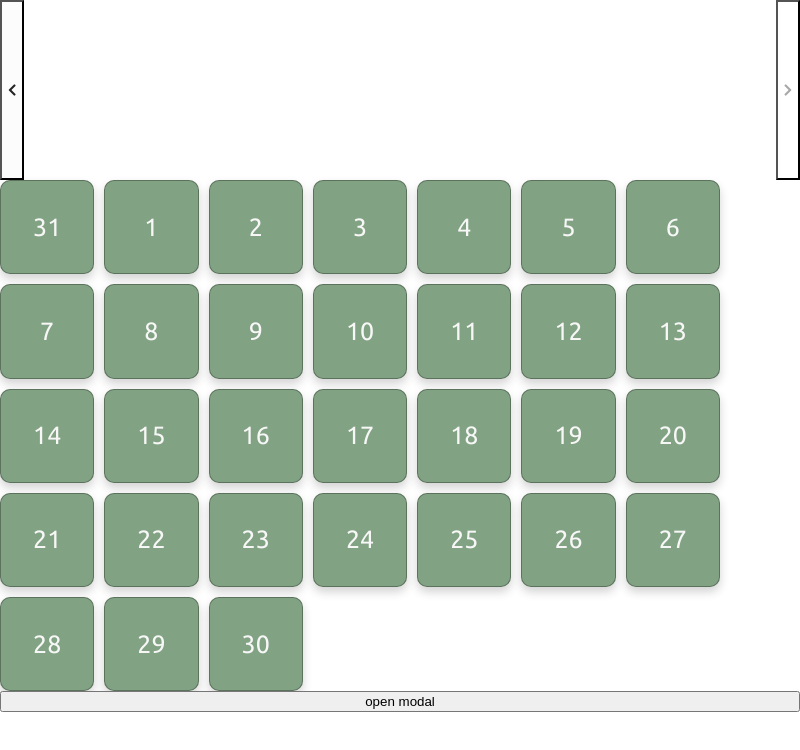
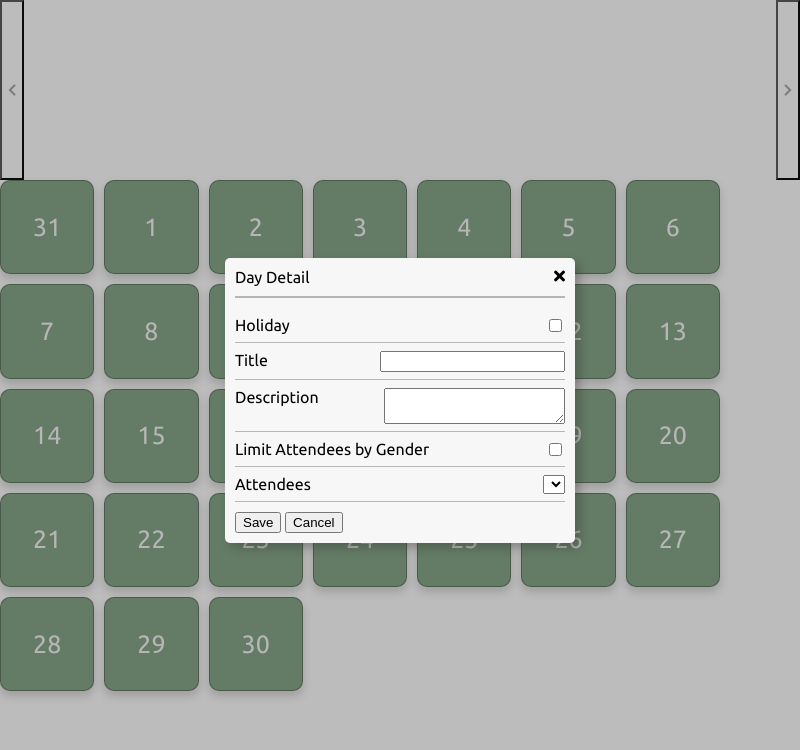
Before and after one commit to dajcarova/JS2, an Electron app: page render-process/index.html in a window 800 px wide. Both pictures are taken after a click on the element "10". Drawn offline with Linux system fonts and the light colour scheme; no server answers.

Commit message:
lekce 3.06

```diff
--- a/render-process/components/day/day.js
+++ b/render-process/components/day/day.js
@@ -33,7 +33,7 @@ export class Day extends HTMLElement{
   }
 
   handleClickEvent(){
-    alert('Today is: ', this.getDayName())
+    window.showModal()
   }
 
 }
--- a/render-process/index.html
+++ b/render-process/index.html
@@ -15,7 +15,6 @@
   <section class="main-content"></section>
   <footer class="footer"></footer>
 
-  <button class="open-modal">open modal</button>
   <template id="modal-template">
     <section class="modal-container">
       <div class="modal-body">
@@ -26,10 +25,36 @@
           </div>
         </div>
         <div class="modal-contents">
-          <form action="#" id="modal-form">
-            <label for="isHoliday">is Holiday</label>
-            <input id="isHoliday" name="isHoliday" type="checkbox">
-          </form>
+          <form id="modal-form">
+            <div class="row">
+                <label for="isHoliday">Holiday</label>
+                <input id="isHoliday" name="isHolidayControl" type="checkbox">
+            </div>
+            <div class="row">
+                <label>Title</label>
+                <input id="eventTitle" name="eventTitle" type="text">
+            </div>
+            <div class="row">
+                <label>Description</label>
+                <textarea id="eventDescription" name="eventDescription"></textarea>
+            </div>
+            <div class="row">
+                <label>Limit Attendees by Gender</label>
+                <input type="checkbox" name="limitAttendeesByGender" id="limitAttendeesByGender">
+            </div>
+            <div id="genderSelectRow" class="row hidden">
+                <label>Male</label>
+                <input type="radio" name="gender" value="Male">
+                <label>Female</label>
+                <input type="radio" name="gender" value="Female">
+            </div>
+            <div class="row">
+                <label>Attendees</label>
+                <select name="eventAttendees" id="eventAttendees">
+                    <option value=""></option>
+                </select>
+            </div>
+        </form>
         </div>
         <div class="modal-actions">
           <button id="save-button">Save</button>
--- a/render-process/js/main.js
+++ b/render-process/js/main.js
@@ -24,38 +24,54 @@ const maxDate = new Date(currentDate.getFullYear(), currentDate.getMonth() + 1,
 console.log('work')
 
 
-const openModalButton = document.querySelector('.open-modal')
-openModalButton.addEventListener('click', ()=>{
-  showDayModal().then((result) => console.log(result))
 
-})
+function showDayModal() {
+  const template = document.querySelector('#modal-template');
+  const modal = template.content.cloneNode(true);
+  const closeAction = () => {
+      const child = document.querySelector('section.modal-container');
+      document.body.removeChild(child);
 
-function showDayModal(){
+  };
+  modal.querySelector('#close-modal').addEventListener('click', closeAction);
+  const cancelButton = modal.querySelector('#cancel-button');
 
-  const promiseResult = new Promise((resolve, reject) => {
+  cancelButton.addEventListener('click', closeAction);
+  modal.querySelector('#save-button').addEventListener('click', () => {
+      const formRef = document.querySelector('#modal-form');
+      const formData = new FormData(formRef);
+      const isHoliday = formData.get('isHolidayControl') === 'on';
 
-    const template = document.querySelector('#modal-template')
-    const modal = template.content.cloneNode(true)
+  });
 
-    const closeAction = () => {
-      document.body.removeChild(document.querySelector('section.modal-container'))
-      resolve(null)
+
+  const checkbox = modal.querySelector('#limitAttendeesByGender')
+  const row = modal.querySelector('#genderSelectRow')
+  checkbox.addEventListener('change', (event) => {
+    if (event.target.checked){
+      row.classList.remove('hidden')
+    } else {
+      row.classList.add('hidden')
     }
-
-    modal.querySelector('#close-modal').addEventListener('click', closeAction)
-
-    modal.querySelector('#cancel-button').addEventListener('click', closeAction)
-
-    modal.querySelector('#save-button').addEventListener('click', () => {
-      const formRef = document.querySelector('#modal-form')
-
-      const formData = new FormData(formRef)
-      const isHoliday = formData.get('isHoliday') === 'on'
-      resolve('ahoj')
-    })
-
-    document.body.appendChild(modal)
   })
 
-  return promiseResult
+  document.body.appendChild(modal);
+
+
+fetch('http://localhost:3000/contacts')
+    .then(serverResponse => serverResponse.text())
+    .then(responseText => {
+      const data = JSON.parse(responseText);
+      const select = document.querySelector('#eventAttendees')
+
+      data.forEach(it => {
+          const option = document.createElement('option');
+          option.setAttribute('value', it.id);
+          option.innerText = `${it.first_name} ${it.last_name}`;
+          select.appendChild(option);
+      })
+
+    })
 }
+
+window.showModal = showDayModal
--- a/render-process/scss/sections/_modal.scss
+++ b/render-process/scss/sections/_modal.scss
@@ -34,3 +34,25 @@
 .modal-actions{
   padding-top: 1rem;
 }
+
+#modal-form {
+  & .row {
+      display: flex;
+      padding: 8px 0;
+      justify-content: space-between;
+      position: relative;
+      &::after {
+          content: ' ';
+          position: absolute;
+          bottom: 0;
+          left: 0;
+          width: 100%;
+          border-bottom: 1px solid $light-black;
+      }
+  }
+  display: flex;
+  flex-direction: column;
+}
+.hidden {
+  display: none !important;
+}
```
Also changed, not shown: render-process/css/styles.css, 1 other file.
